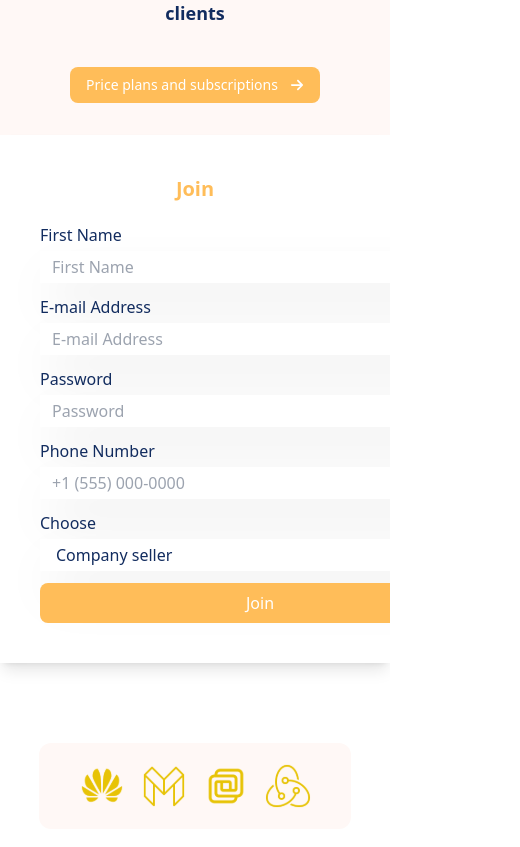
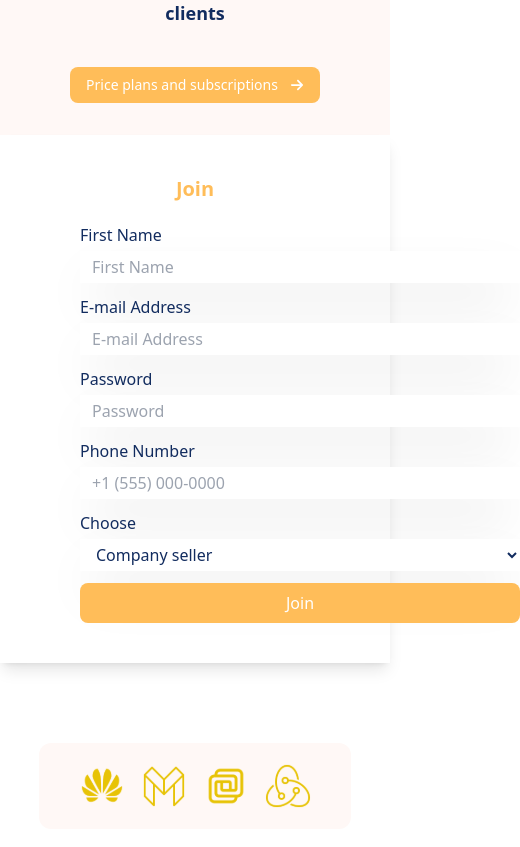
Before and after one commit to ahmedkhaled250/first-task-horia, a React (Create React App) app: page / in a window 390 px wide. Shown: the part 7300-8147 px from the top of the page, 520 px wide, since content can reach past the window. Built offline with nearby package versions, Linux system fonts and the light colour scheme; the HTML template or start-up script is replaced by a standard one.

Commit message:
initial commit

```diff
--- a/src/Components/Home/Home.jsx
+++ b/src/Components/Home/Home.jsx
@@ -8,7 +8,7 @@ import Membership from "../Membership/Membership";
 import Join from "../Join/Join";
 function Home() {
   return (
-    <div className="text-blackColor overflow-hidden">
+    <div className="text-blackColor">
       <Header />
       <ShopByCategory />
       <Products />
--- a/src/Components/Join/Join.jsx
+++ b/src/Components/Join/Join.jsx
@@ -3,12 +3,15 @@ import join from "../../assets/join/join.svg";
 function Join() {
   return (
     <section className="shadow-lg">
+      <div className="container mx-auto px-10 lg:w-full lg:px-0 lg:mx-0">
         <div className="grid grid-cols-12">
           <div className="hidden lg:block lg:col-span-6">
             <img src={join} alt="join" />
           </div>
           <div className="col-span-12 lg:col-span-6 flex flex-col justify-center gap-3 px-10 py-10 lg:py-0">
-          <h3 className="text-xl font-bold mb-2 text-main text-center">Join</h3>
+            <h3 className="text-xl font-bold mb-2 text-main text-center">
+              Join
+            </h3>
             <form
               className="text-socend gap-x-10 grid grid-cols-12"
               onSubmit={(e) => e.preventDefault()}
@@ -30,7 +33,7 @@ function Join() {
               <div className="col-span-12 md:col-span-6">
                 <label className="font-medium ">Password</label>
                 <input
-                type="text"
+                  type="password"
                   placeholder="Password"
                   className="mt-1 mb-3  bg-white font-medium outline-none shadow-2xl py-1 px-3 w-full"
                 />
@@ -64,6 +67,7 @@ function Join() {
             </form>
           </div>
         </div>
+      </div>
     </section>
   );
 }
```
Lines whose indentation alone changed are shown as unchanged.
